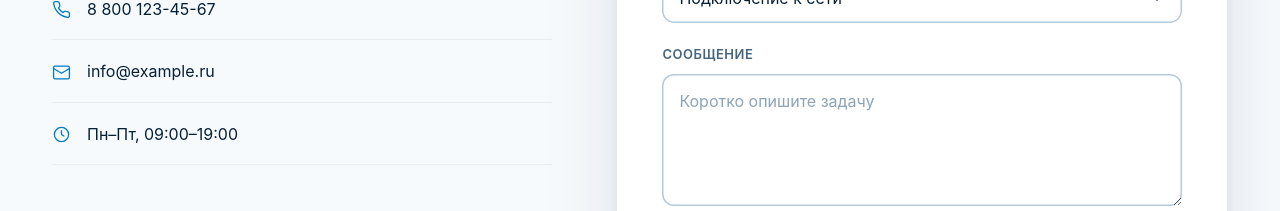
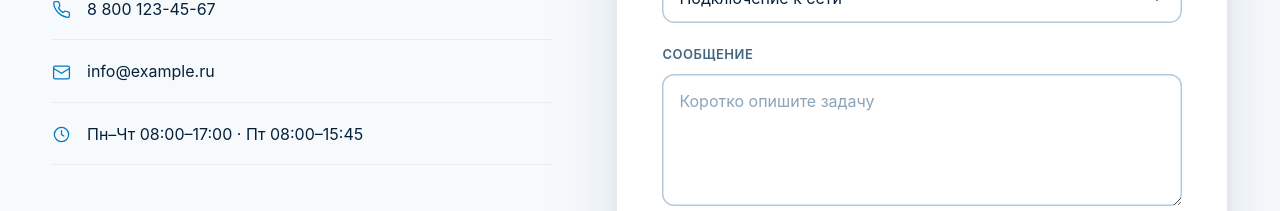
Before and after one commit to xoxin0/gazprom-landing, a website: page index.html in a window 1280 px wide. Shown: the part 3820-4031 px from the top of the page. Drawn offline with Linux system fonts and the light colour scheme.

Commit message:
График работы: пн–чт до 17:00, пятница до 15:45

```diff
--- a/index.html
+++ b/index.html
@@ -273,7 +273,7 @@
             </li>
             <li class="contacts__item">
               <svg viewBox="0 0 24 24" fill="none" stroke="currentColor" stroke-width="1.6" stroke-linecap="round" stroke-linejoin="round"><circle cx="12" cy="12" r="9"/><path d="M12 7v5l3 2"/></svg>
-              <span>Пн–Пт, 09:00–19:00</span>
+              <span>Пн–Чт 08:00–17:00 · Пт 08:00–15:45</span>
             </li>
           </ul>
         </div>
```
